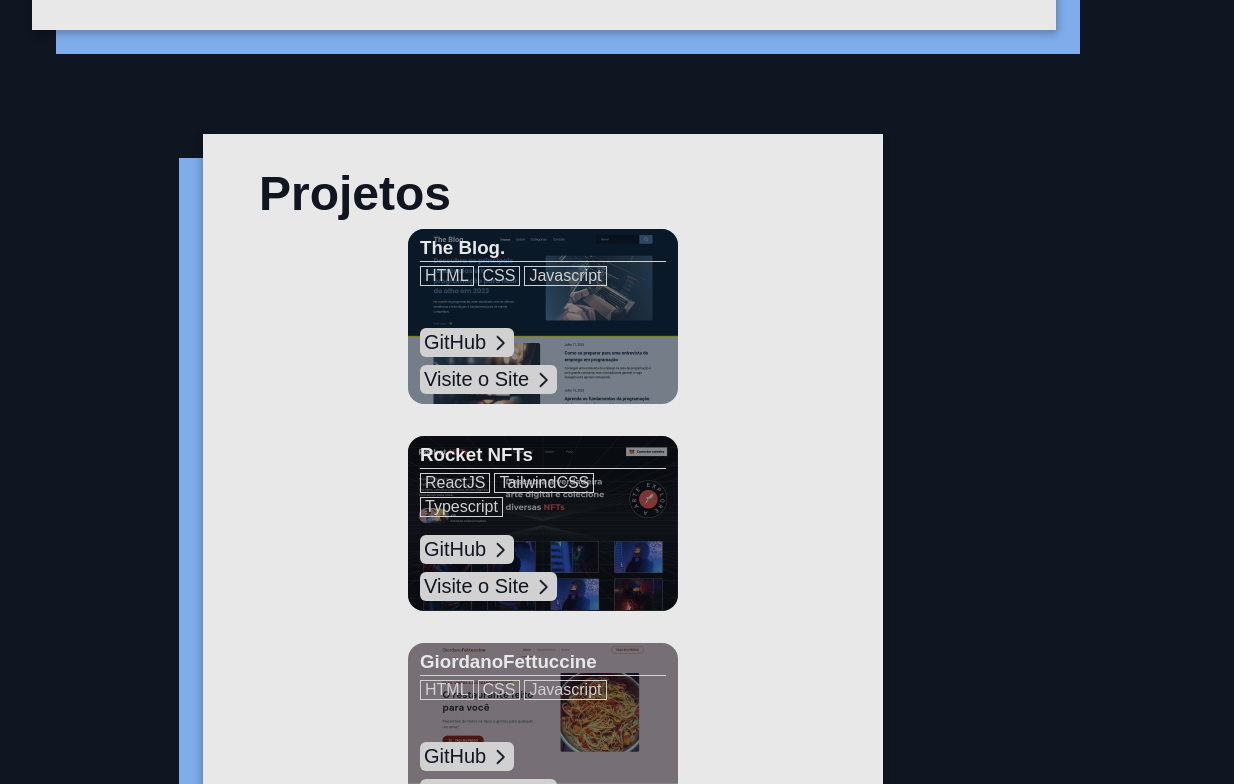
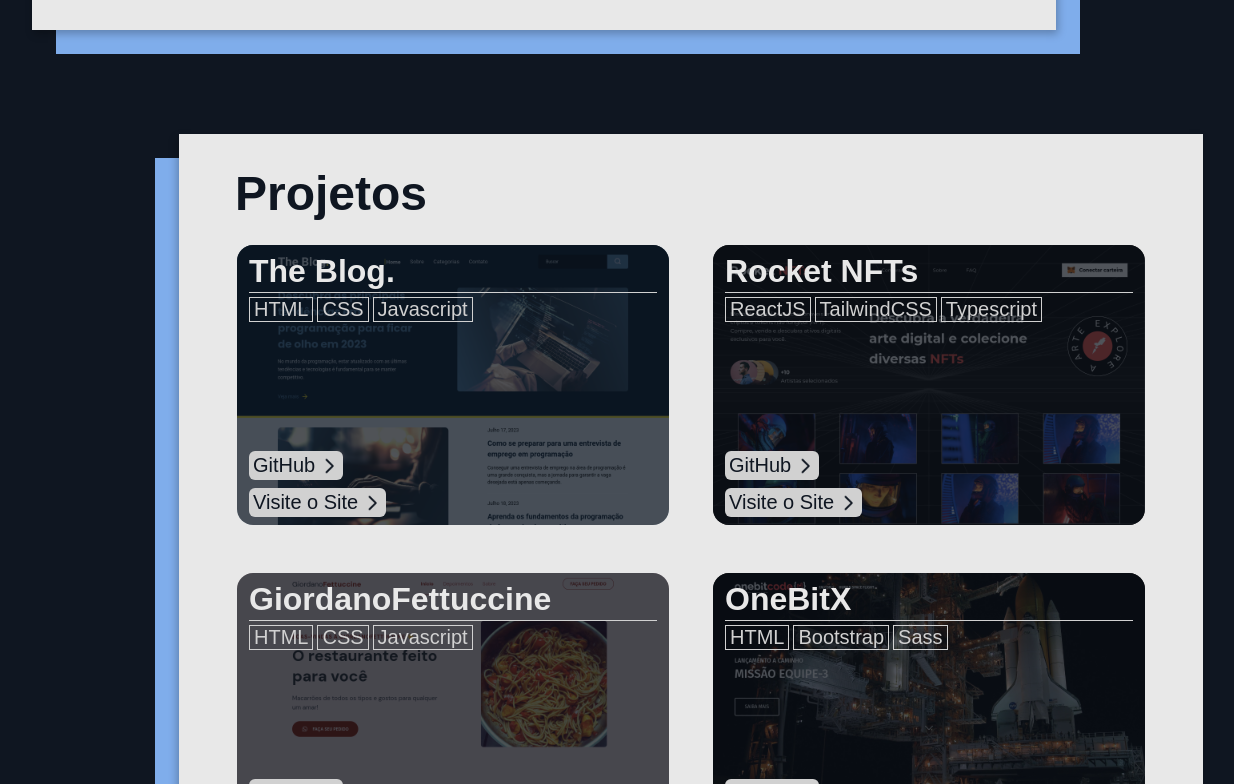
Before and after one commit to EwertonSolitto/Portfolio, a Next.js app: page / in a window 1536 px wide. Shown: the part 2840-3624 px from the top of the page, without its empty margins (165-1399 px from the left). Built offline with nearby package versions, Linux system fonts and the light colour scheme.

Commit message:
feat(responsivity): made responsivity on projects section

```diff
--- a/src/app/Components/projectCard/ProjectFigure.tsx
+++ b/src/app/Components/projectCard/ProjectFigure.tsx
@@ -15,7 +15,7 @@ export function ProjectFigure(props: ProjectFigureProps) {
         <h3>{title}</h3>
         <div className="line"></div>
 
-        <div>
+        <div className="bottom">
           <ul>
             {tecnologyList}
           </ul>
--- a/src/app/styles/components/projectCard.scss
+++ b/src/app/styles/components/projectCard.scss
@@ -1,6 +1,12 @@
+.projects {
+  display: flex;
+  flex-direction: column;
+  align-items: flex-end;
+
   .projects-card {
     margin-bottom: 4rem;
     padding-bottom: 2.5rem;
+    width: clamp(15rem, 95vw, 20.5rem);
 
     .figure-list {
       display: flex;
@@ -11,8 +17,6 @@
     }
 
     .projects-figure {
-    width: 16.875rem;
-    height: 10.9375rem;
 
       img, .over-img {
         width: 16.875rem;
@@ -25,7 +29,7 @@
         position: absolute;
         display: flex;
         flex-direction: column;
-      background-color: #0C121A80;
+        background-color: #0c121ab7;
 
 
         div.line {
@@ -39,7 +43,7 @@
           color: $secondary-color;
         }
 
-      > div {
+        > .bottom {
           height: 8.25rem;
           display: flex;
           flex-direction: column;
@@ -84,3 +88,149 @@
       }
     }
   }
+}
+
+@media (min-width: 540px) {
+  .projects {
+    .projects-card {
+      width: 24rem;
+
+      .figure-list {
+        flex-flow: wrap;
+        flex-direction: row;
+        justify-content: center;
+
+        .projects-figure {
+
+          img, .over-img {
+            width: 19.75rem;
+            height: 12.8125rem;
+          }
+
+          .over-img {
+
+            h3 {
+              font-size: 1.375rem;
+            }
+
+            div.line {
+              width: 18.25rem;
+            }
+
+            > .bottom {
+              height: 10rem;
+
+              ul {
+
+                li {
+                  font-size: 1.125rem;
+                }
+              }
+            }
+          }
+        }
+      }
+    }
+  }
+}
+
+@media (min-width: 720px) {
+  .projects {
+    .projects-card {
+      width: 26rem;
+    }
+  }
+}
+
+@media (min-width: 1024px) {
+  .projects {
+    width: 64rem;
+
+    .projects-card {
+      width: 54rem;
+
+      .figure-list {
+        margin: 1rem 3rem 0;
+        gap: 2.75rem;
+
+        .projects-figure {
+
+          img, .over-img {
+            width: 22.375rem;
+            height: 14.5rem;
+          }
+
+          .over-img {
+
+            h3 {
+              font-size: 1.75rem;
+            }
+
+            div.line {
+              width: 20.875rem;
+            }
+
+            > .bottom {
+              height: 12rem;
+
+              ul {
+
+                li {
+                  padding-inline: 0.3125;
+                  font-size: 1.25rem;
+                }
+
+                a {
+                  font-size: 1.5rem;
+                  width: 7.125rem;
+
+                  img {
+                    width: 1.5625rem;
+                  }
+                }
+              }
+            }
+          }
+        }
+      }
+    }
+  }
+}
+
+@media (min-width: 1440px) {
+  .projects {
+    width: 90rem;
+
+    .projects-card {
+      width: 64rem;
+
+      .figure-list {
+        margin: 1rem 3rem 0;
+        gap: 2.75rem;
+
+        .projects-figure {
+
+          img, .over-img {
+            width: 27rem;
+            height: 17.5rem;
+          }
+
+          .over-img {
+
+            h3 {
+              font-size: 2rem;
+            }
+
+            div.line {
+              width: 25.5rem;
+            }
+
+            > .bottom {
+              height: 15rem;
+            }
+          }
+        }
+      }
+    }
+  }
+}
```
Lines whose indentation alone changed are shown as unchanged.
